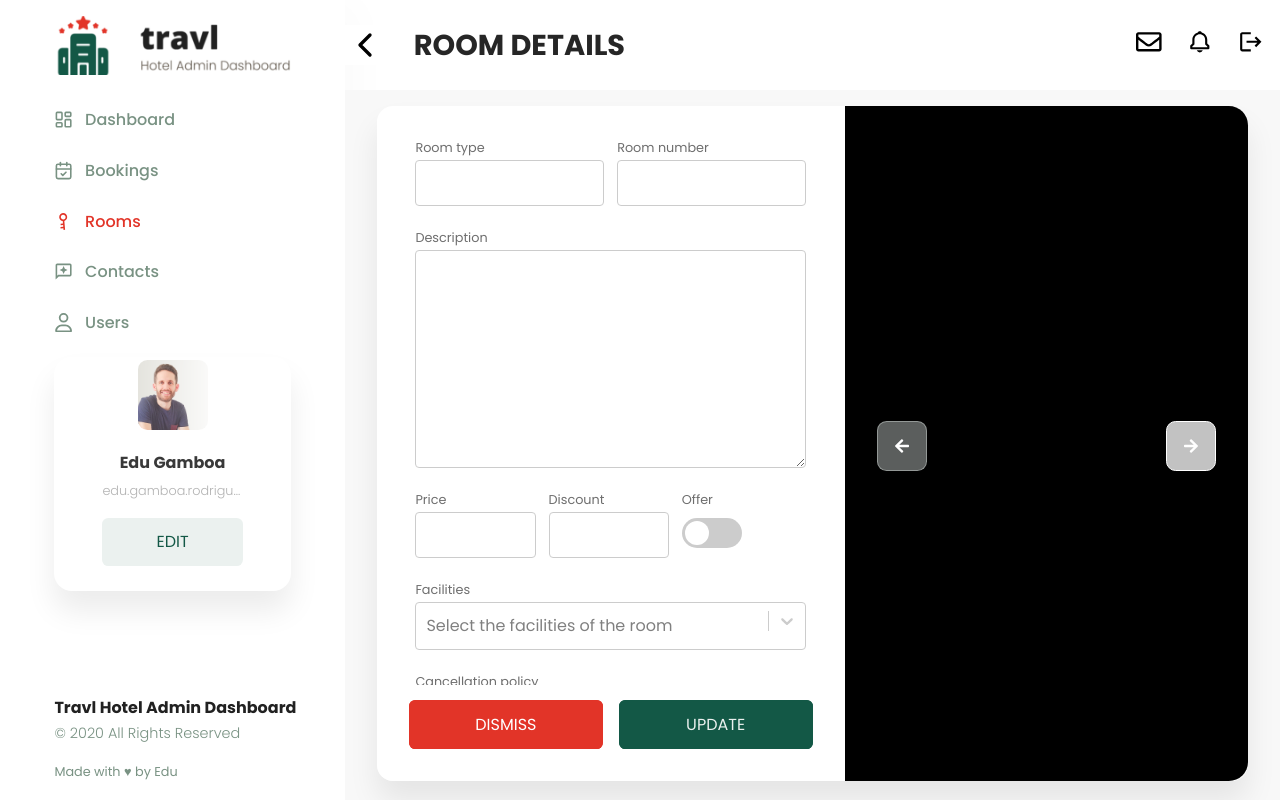
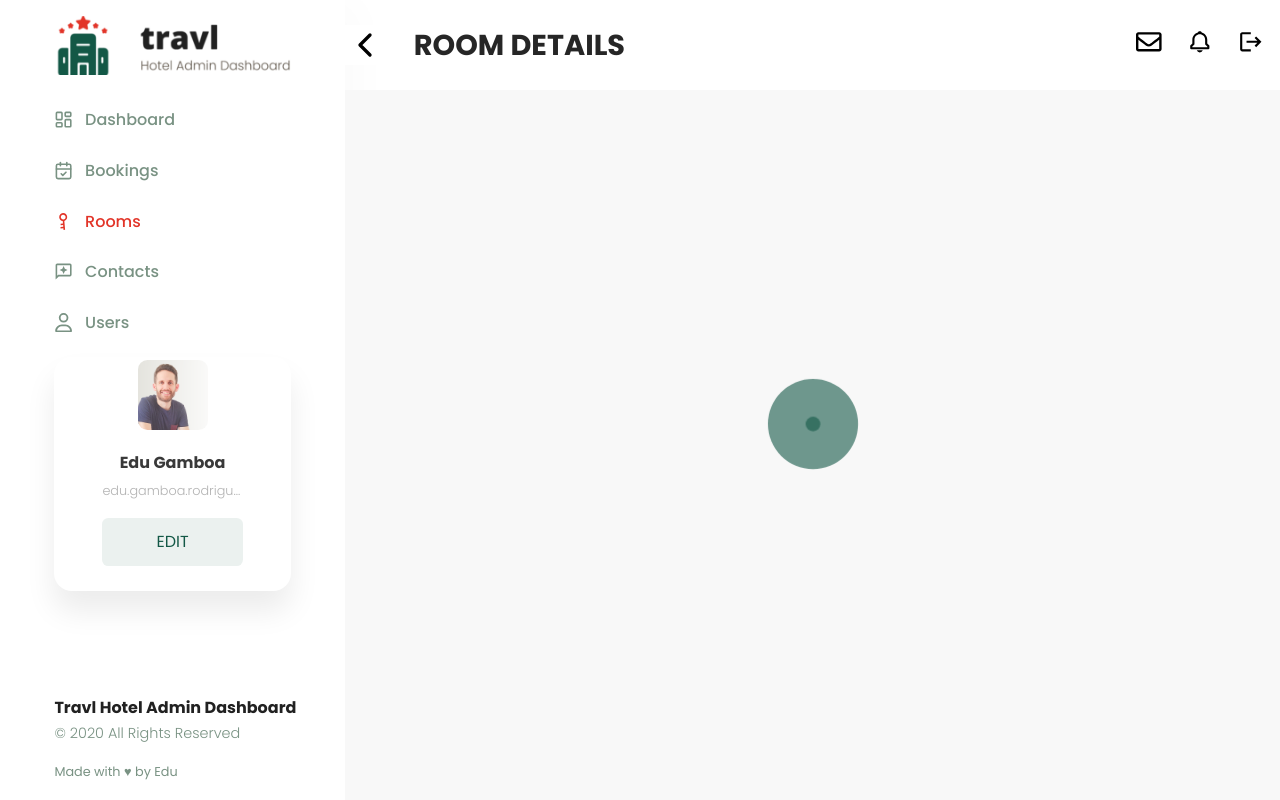
Before and after one commit to physiodevapp/dashboard-miranda, a React (Vite) app: page /rooms/1 in a window 1280 px wide. Built offline with nearby package versions, Linux system fonts and the light colour scheme; sample sign-in values are in the browser's storage.

Commit message:
style: add spinner

```diff
--- a/package.json
+++ b/package.json
@@ -18,6 +18,7 @@
     "react-redux": "^9.1.2",
     "react-router-dom": "^6.23.1",
     "react-select": "^5.8.0",
+    "react-spinners": "^0.14.1",
     "styled-components": "^6.1.11",
     "sweetalert2": "^11.12.1",
     "swiper": "^11.1.4"
--- a/src/pages/Room/RoomPage.jsx
+++ b/src/pages/Room/RoomPage.jsx
@@ -2,7 +2,7 @@
 
 import React, { useEffect, useRef, useState } from 'react'
 import { useParams, useNavigate } from 'react-router-dom';
-import { RoomFormFieldListContainer, FormButton, RoomContainer, RoomForm, RoomFormField, RoomFormLabel, RoomGallery, RoomInput, RoomSwiperPaginationNext, RoomSwiperPaginationPrev, RoomSwiperSlideRoomImage, RoomTextarea, ToggleButtonInput, ToogleButton, ToogleLabel, SweetAlertContainer } from './RoomStyled';
+import { RoomFormFieldListContainer, FormButton, RoomContainer, RoomForm, RoomFormField, RoomFormLabel, RoomGallery, RoomInput, RoomSwiperPaginationNext, RoomSwiperPaginationPrev, RoomSwiperSlideRoomImage, RoomTextarea, ToggleButtonInput, ToogleButton, ToogleLabel } from './RoomStyled';
 
 import Select from 'react-select';
 
@@ -19,10 +19,12 @@ import { roomListErrorSelect, roomListRoomListSelect, roomListRoomSelect, roomLi
 import { roomListUpdateOneThunk } from '../../features/roomList/roomListUpdateOneThunk';
 import { roomListReadOneThunk } from '../../features/roomList/roomListReadOneThunk';
 import { roomListDeleteOneThunk } from '../../features/roomList/roomListDeleteOneThunk';
+import { roomListCreateOneThunk } from '../../features/roomList/roomListCreateOneThunk';
 
 import Swal from 'sweetalert2';
 
-import { roomListCreateOneThunk } from '../../features/roomList/roomListCreateOneThunk';
+import ClipLoader from "react-spinners/ClipLoader";
+import { BounceLoader } from 'react-spinners';
 
 export const RoomPage = () => {
   const [room, setRoom] = useState(null);
@@ -43,7 +45,7 @@ export const RoomPage = () => {
   const roomListRoom = useSelector(roomListRoomSelect);
   const roomListRoomList = useSelector(roomListRoomListSelect)
   const roomListError = useSelector(roomListErrorSelect);
-  const [isLoading, setIsLoading] = useState(false);
+  const [isLoading, setIsLoading] = useState(true);
 
   const facilityOptions = ["Air conditioner", "High speed WiFi", "Breakfast", "Kitchen", "Cleaning", "Shower", "Grocery", "Single bed", "Shop near", "Towels"].map((facility) => ({
     value: facility,
@@ -156,7 +158,9 @@ export const RoomPage = () => {
         setIsLoading(true);
         break;
       case "fulfilled":
-        setIsLoading(false);
+        setTimeout(() => {
+          setIsLoading(false);
+        }, 10000000);
 
         if (roomListRoom) {
           setRoom(roomListRoom);
@@ -172,7 +176,7 @@ export const RoomPage = () => {
         }
         break;
       case "rejected":
-        setIsLoading(true);
+        setIsLoading(false);
         console.log({roomListError});
         break;
       default:
@@ -185,9 +189,27 @@ export const RoomPage = () => {
       roomListDispatch(roomListReadOneThunk({id: roomId, list: roomListRoomList}))
   }, [roomId])
 
-  if (!isLoading)
-    return (
-      <>
+  const override = {
+    position: "relative",
+    top: "40%",
+    display: "block",
+    margin: "0 auto",
+    borderColor: "#135846",
+  };
+
+  return (
+    isLoading
+    ? <>
+        <BounceLoader
+          color={"#135846"}
+          loading={isLoading}
+          cssOverride={override}
+          size={100}
+          aria-label="Loading Spinner"
+          data-testid="loader"
+        />
+      </>
+    : <>
         <RoomContainer>
           <RoomForm onSubmit={handleSubmit(onSubmit)}>
             <RoomFormFieldListContainer>
@@ -404,7 +426,5 @@ export const RoomPage = () => {
           </RoomGallery>
         </RoomContainer>
       </>
-    )
-  else
-    <></>
+  )
 }
--- a/src/pages/Room/RoomStyled.js
+++ b/src/pages/Room/RoomStyled.js
@@ -266,9 +266,3 @@ export const FormButton = styled(ButtonStyled)`
     }
   }}
 `
-
-export const SweetAlertContainer = styled.div`
-  .swal2-title {
-    font-family: 'Poppins'
-  }
-`
```
Also changed, not shown: 1 other file (tests, documents, lock files or other folders).
